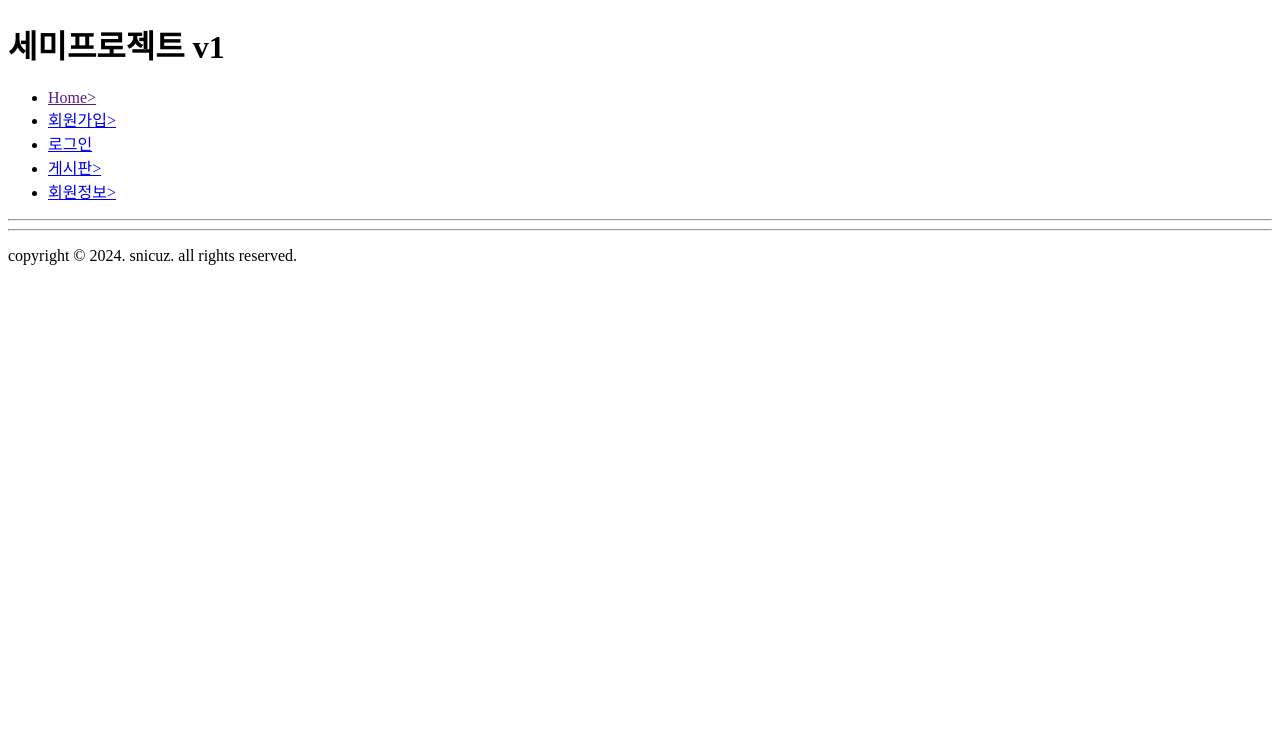
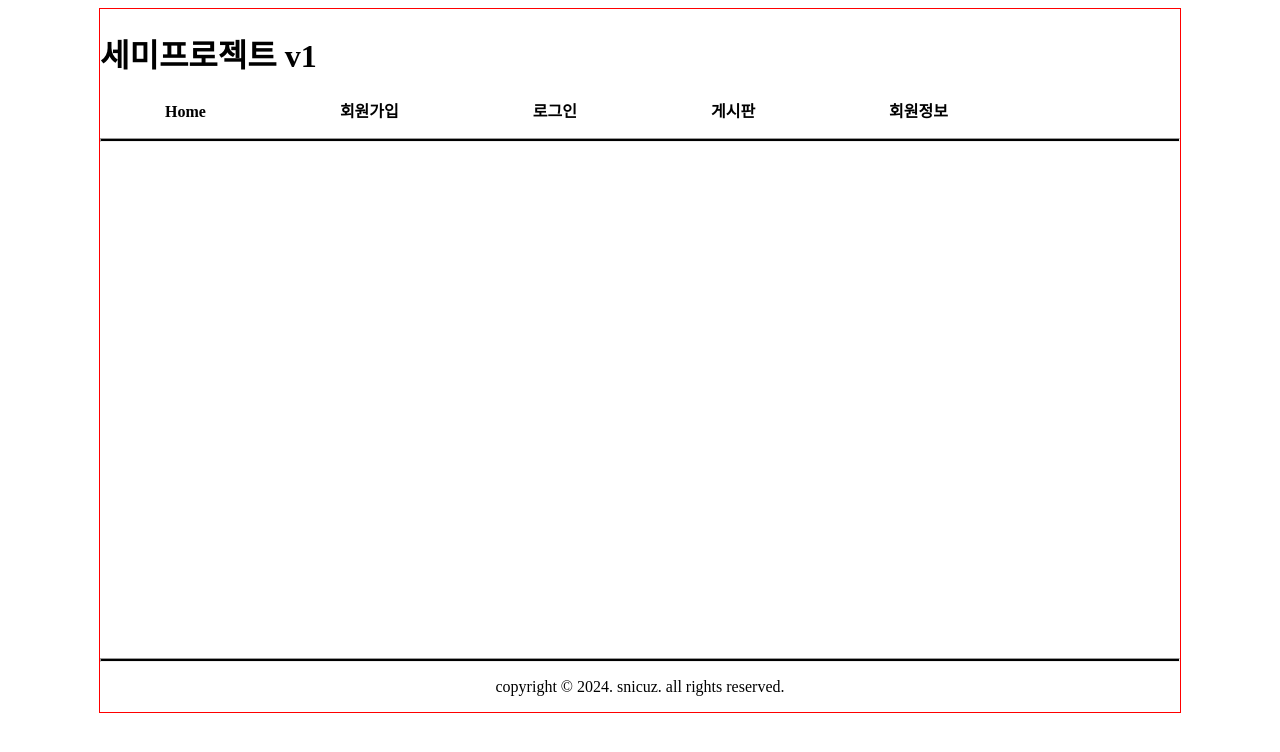
Before and after one commit to pq100/semiprojectv1, a FastAPI app: page / in a window 1280 px wide. Shown: the top 752 px of the page. Run offline with FastAPI, Linux system fonts and the light colour scheme.

Commit message:
모든 페이지에 적용되는 전역 스타일 지정

```diff
--- /dev/null
+++ b/views/static/css/project.css
@@ -0,0 +1,13 @@
+#wrap { width: 1080px; border: 1px solid red;
+    margin: 0 auto }
+nav ul { list-style: none; padding: 0 }
+nav ul li { display: inline; padding: 0 65px }
+
+a:link { color: black; text-decoration: none; font-weight: bold }
+a:visited { color: black; }
+a:hover { color: orange; text-decoration: underline }
+a:active { color: red; }
+
+main { min-height: 500px }
+hr { height: 2px; background: black }
+footer p { text-align: center }
--- a/views/templates/board/list.html
+++ b/views/templates/board/list.html
@@ -3,6 +3,10 @@
 <head>
     <meta charset="UTF-8">
     <title>세미프로젝트</title>
+    <link rel="stylesheet" href="/static/css/project.css">
+    <style>
+
+    </style>
 </head>
 <body>
 <div id="wrap">
--- a/views/templates/board/modify.html
+++ b/views/templates/board/modify.html
@@ -3,6 +3,10 @@
 <head>
     <meta charset="UTF-8">
     <title>세미프로젝트</title>
+    <link rel="stylesheet" href="/static/css/project.css">
+    <style>
+
+    </style>
 </head>
 <body>
 <div id="wrap">
--- a/views/templates/board/view.html
+++ b/views/templates/board/view.html
@@ -3,6 +3,10 @@
 <head>
     <meta charset="UTF-8">
     <title>세미프로젝트</title>
+    <link rel="stylesheet" href="/static/css/project.css">
+    <style>
+
+    </style>
 </head>
 <body>
 <div id="wrap">
--- a/views/templates/board/write.html
+++ b/views/templates/board/write.html
@@ -3,6 +3,10 @@
 <head>
     <meta charset="UTF-8">
     <title>세미프로젝트</title>
+    <link rel="stylesheet" href="/static/css/project.css">
+    <style>
+
+    </style>
 </head>
 <body>
 <div id="wrap">
--- a/views/templates/index.html
+++ b/views/templates/index.html
@@ -3,16 +3,20 @@
 <head>
     <meta charset="UTF-8">
     <title>세미프로젝트</title>
+    <link rel="stylesheet" href="/static/css/project.css">
+    <style>
+
+    </style>
 </head>
 <body>
     <div id="wrap">
 <header><h1>세미프로젝트 v1</h1></header>
 <nav><ul>
-    <li><a href="">Home></a></li>
-    <li><a href="/member/join">회원가입></a></li>
+    <li><a href="">Home</a></li>
+    <li><a href="/member/join">회원가입</a></li>
     <li><a href="/member/login">로그인</a></li>
-    <li><a href="/board/list">게시판></a></li>
-    <li><a href="/member/myinfo">회원정보></a></li>
+    <li><a href="/board/list">게시판</a></li>
+    <li><a href="/member/myinfo">회원정보</a></li>
 </ul>
     <hr>
     </nav>
--- a/views/templates/member/login.html
+++ b/views/templates/member/login.html
@@ -3,12 +3,16 @@
 <head>
     <meta charset="UTF-8">
     <title>세미프로젝트</title>
+    <link rel="stylesheet" href="/static/css/project.css">
+    <style>
+
+    </style>
 </head>
 <body>
 <div id="wrap">
     <header><h1>세미프로젝트 v1</h1></header>
     <nav><ul>
-        <li><a href="">Home></a></li>
+        <li><a href="">Home</a></li>
         <li><a href="/member/join">회원가입></a></li>
         <li><a href="/member/login">로그인</a></li>
         <li><a href="/board/list">게시판></a></li>
```
Also changed, not shown: views/templates/member/join.html (+7 -3 lines), views/templates/member/myinfo.html (+6 -2 lines).
